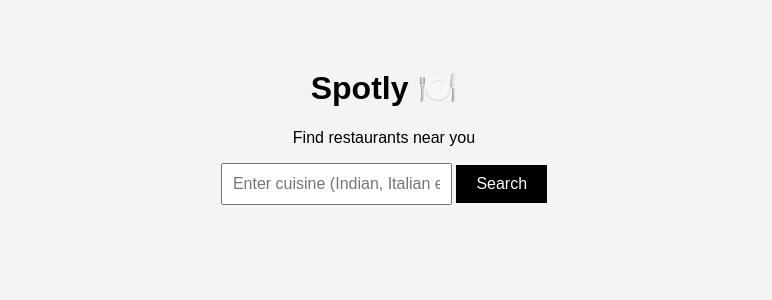
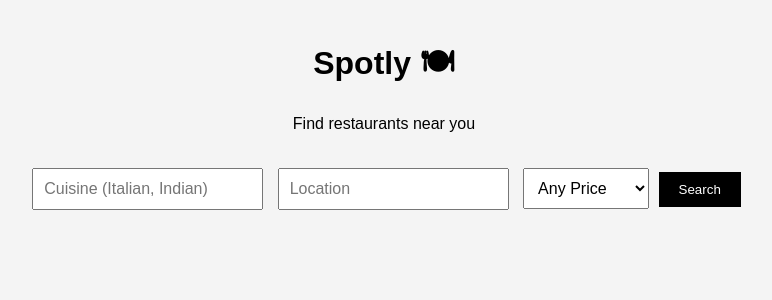
Before and after one commit to jpriyanshuu712-lab/SpotLy, a Flask app: page / in a window 1280 px wide. Shown: the top 300 px of the page, without its empty margins (256-1028 px from the left). Run offline with Flask 3, Linux system fonts and the light colour scheme.

Commit message:
Update index.html

```diff
--- a/templates/index.html
+++ b/templates/index.html
@@ -1,84 +1,146 @@
 <!DOCTYPE html>
 <html>
 <head>
+
 <title>Spotly</title>
 
 <style>
+
 body{
 font-family: Arial;
+background:#f4f4f4;
 text-align:center;
-            background:#f4f4f4;
-            padding:40px;
 }
 
-        input{
+h1{
+margin-top:40px;
+}
+
+.search-box{
+margin:30px;
+}
+
+input,select{
 padding:10px;
+margin:5px;
 font-size:16px;
 }
 
 button{
 padding:10px 20px;
-            font-size:16px;
 background:black;
 color:white;
 border:none;
 cursor:pointer;
 }
 
-        #results{
+.container{
+display:flex;
+flex-wrap:wrap;
+justify-content:center;
 margin-top:30px;
 }
 
 .card{
 background:white;
-            padding:15px;
-            margin:10px auto;
-            width:300px;
-            border-radius:8px;
-            box-shadow:0 0 5px rgba(0,0,0,0.2);
+width:260px;
+margin:15px;
+padding:20px;
+border-radius:10px;
+box-shadow:0 4px 10px rgba(0,0,0,0.1);
+text-align:left;
 }
+
+.card h3{
+margin:0;
+}
+
+.stars{
+color:gold;
+}
+
 </style>
 
 </head>
 
 <body>
 
-<h1>Spotly 🍽️</h1>
+<h1>Spotly 🍽</h1>
 <p>Find restaurants near you</p>
 
-<input id="cuisine" placeholder="Enter cuisine (Indian, Italian etc)">
-<button onclick="searchRestaurants()">Search</button>
+<div class="search-box">
 
-<div id="results"></div>
+<input id="cuisine" placeholder="Cuisine (Italian, Indian)">
+
+<input id="location" placeholder="Location">
+
+<select id="price">
+<option value="">Any Price</option>
+<option value="500">Under ₹500</option>
+<option value="1000">₹1000</option>
+<option value="2000">₹2000+</option>
+<option value="5000">₹5000+</option>
+</select>
+
+<button onclick="search()">Search</button>
+
+</div>
+
+<div class="container" id="results"></div>
 
 <script>
 
-async function searchRestaurants(){
+function stars(rating){
 
-    const cuisine = document.getElementById("cuisine").value;
+let full = Math.round(rating)
+let star = ""
 
-    const response = await fetch(`/recommend?cuisine=${cuisine}`);
+for(let i=0;i<full;i++){
+star += "⭐"
+}
 
-    const data = await response.json();
+return star
+}
 
-    const resultsDiv = document.getElementById("results");
+function search(){
 
-    resultsDiv.innerHTML = "";
+let cuisine = document.getElementById("cuisine").value
+let location = document.getElementById("location").value
+let price = document.getElementById("price").value
 
-    data.forEach(r => {
+fetch(`/recommend?cuisine=${cuisine}&location=${location}&price=${price}`)
+.then(res=>res.json())
+.then(data=>{
 
-      resultsDiv.innerHTML += `
+let html=""
+
+data.forEach(r=>{
+
+html+=`
+
 <div class="card">
+
 <h3>${r.name}</h3>
-    <p>Cuisine: ${r.cuisine}</p>
-    <p>Location: ${r.location}</p>
-    <p>Rating: ${r.rating}</p>
-    <p>Price: ${r.price}</p>
-    <p>Tags: ${r.tags}</p>
+
+<p><b>Cuisine:</b> ${r.cuisine}</p>
+
+<p><b>Location:</b> ${r.location}</p>
+
+<p class="stars">${stars(r.rating)} (${r.rating})</p>
+
+<p><b>Price:</b> ₹${r.price}</p>
+
+<p>${r.tags}</p>
+
 </div>
-`;
 
-    });
+`
+
+})
+
+document.getElementById("results").innerHTML=html
+
+})
 
 }
 
```
Lines whose indentation alone changed are shown as unchanged.
